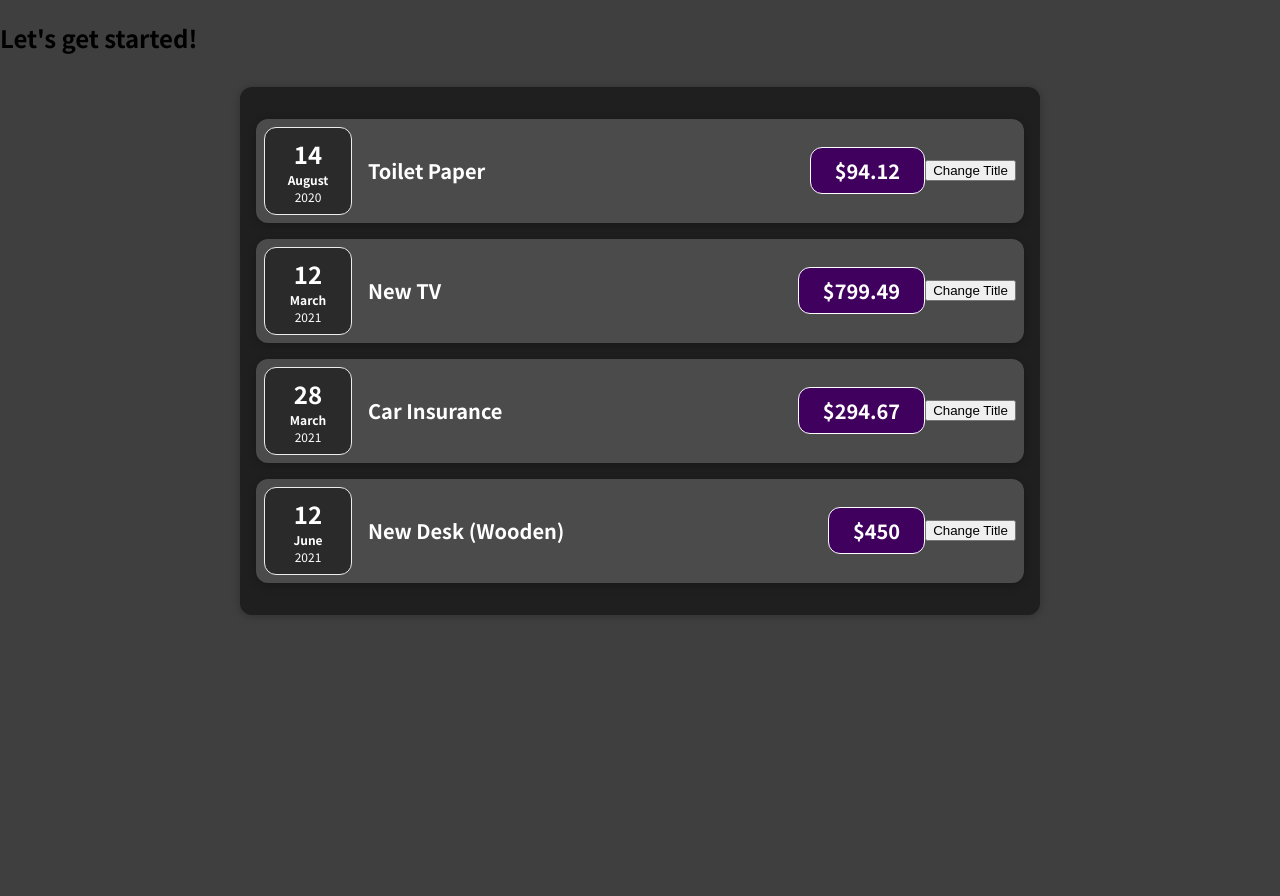
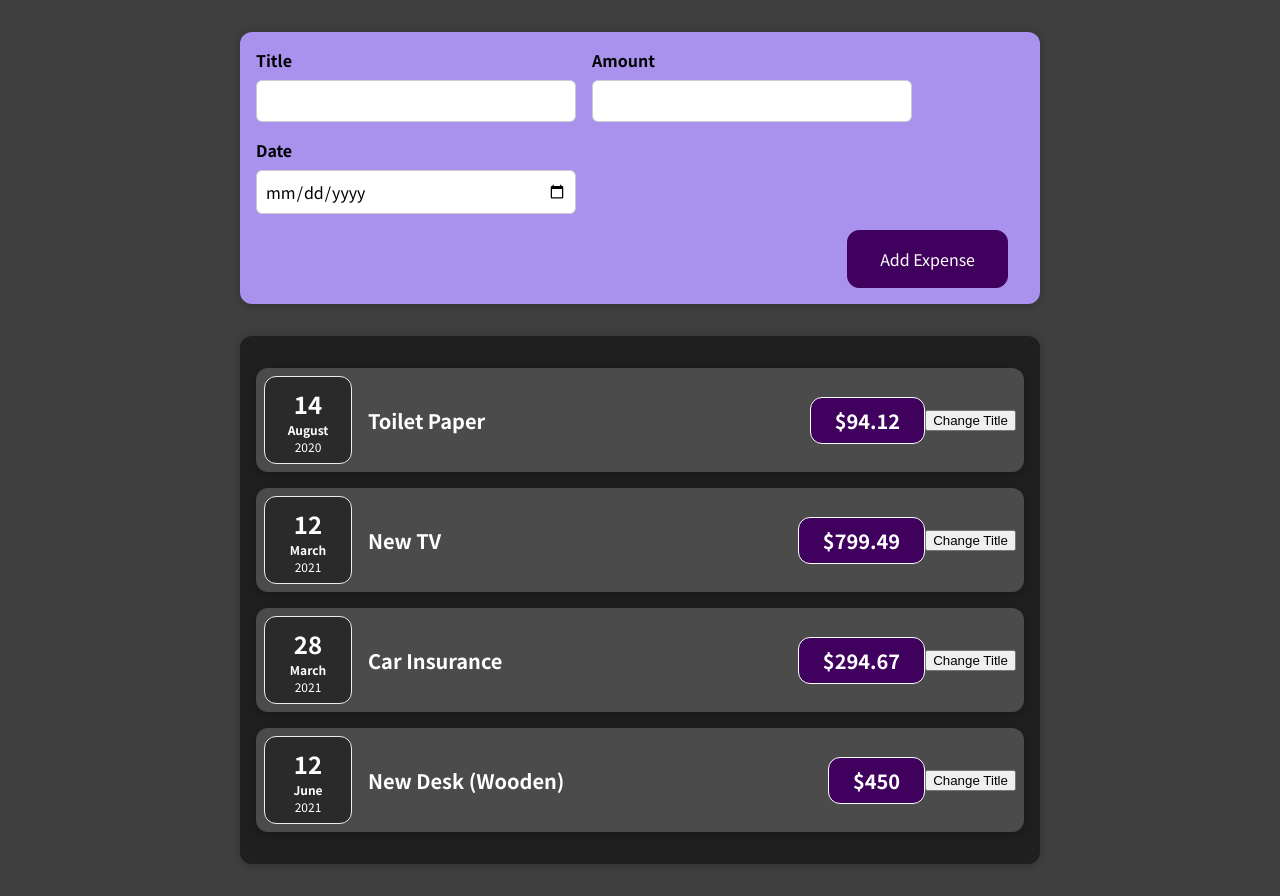
Before and after one commit to cibgraphics/reactjs-training, a React (Create React App) app: page / in a window 1280 px wide. Before the commit the page ends 800 px from the top, so only its background shows below. Built offline with nearby package versions, Linux system fonts and the light colour scheme.

Commit message:
show new expense form

```diff
--- a/src/App.js
+++ b/src/App.js
@@ -1,4 +1,5 @@
 import Expenses from './components/Expenses/Expenses';
+import NewExpense from './components/NewExpense/NewExpense';
 
 const App = () => {
   const expenses = [
@@ -29,7 +30,7 @@
 
   return (
     <div>
-      <h2>Let's get started!</h2>
+      <NewExpense />
       <Expenses items={expenses} />
     </div>
   );
--- a/src/components/Expenses/ExpenseItem.js
+++ b/src/components/Expenses/ExpenseItem.js
@@ -9,8 +9,7 @@
   const [title, setTitle] = useState(props.title);
 
   const clickHandler = () => {
-    setTitle('Updated!');
-    console.log('CLICKED!');
+    setTitle('Updated!')
   }
 
   return (
--- /dev/null
+++ b/src/components/NewExpense/ExpenseForm.css
@@ -0,0 +1,26 @@
+.new-expense__controls {
+  display: flex;
+  flex-wrap: wrap;
+  gap: 1rem;
+  margin-bottom: 1rem;
+  text-align: left;
+}
+
+.new-expense__control label {
+  font-weight: bold;
+  margin-bottom: 0.5rem;
+  display: block;
+}
+
+.new-expense__control input {
+  font: inherit;
+  padding: 0.5rem;
+  border-radius: 6px;
+  border: 1px solid #ccc;
+  width: 20rem;
+  max-width: 100%;
+}
+
+.new-expense__actions {
+  text-align: right;
+}
--- /dev/null
+++ b/src/components/NewExpense/ExpenseForm.js
@@ -0,0 +1,27 @@
+import './ExpenseForm.css'
+
+const ExpenseForm = () => {
+  return (
+    <form>
+      <div className="new-expense__controls">
+        <div className="new-expense__control">
+          <label>Title</label>
+          <input type="text" />
+        </div>
+        <div className="new-expense__control">
+          <label>Amount</label>
+          <input type="number" min="0.01" step="0.01" />
+        </div>
+        <div className="new-expense__control">
+          <label>Date</label>
+          <input type="date" min="2019-01-01" max="2023-12-31" />
+        </div>
+      </div>
+      <div className="new-expense__actions">
+        <button type="submit">Add Expense</button>
+      </div>
+    </form>
+  )
+}
+
+export default ExpenseForm;
--- /dev/null
+++ b/src/components/NewExpense/NewExpense.css
@@ -0,0 +1,38 @@
+.new-expense {
+  background-color: #a892ee;
+  padding: 1rem;
+  margin: 2rem auto;
+  width: 50rem;
+  max-width: 95%;
+  border-radius: 12px;
+  text-align: center;
+  box-shadow: 0 1px 8px rgba(0, 0, 0, 0.25);
+}
+
+.new-expense button {
+  font: inherit;
+  cursor: pointer;
+  padding: 1rem 2rem;
+  border: 1px solid #40005d;
+  background-color: #40005d;
+  color: white;
+  border-radius: 12px;
+  margin-right: 1rem;
+}
+
+.new-expense button:hover,
+.new-expense button:active {
+  background-color: #510674;
+  border-color: #510674;
+}
+
+.new-expense button.alternative {
+  color: #220131;
+  border-color: transparent;
+  background-color: transparent;
+}
+
+.new-expense button.alternative:hover,
+.new-expense button.alternative:active {
+  background-color: #ddb3f8;
+}
--- /dev/null
+++ b/src/components/NewExpense/NewExpense.js
@@ -0,0 +1,12 @@
+import './NewExpense.css'
+import ExpenseForm from './ExpenseForm.js';
+
+const NewExpense = () => {
+  return (
+    <div className="new-expense">
+      <ExpenseForm />
+    </div>
+  )
+}
+
+export default NewExpense;
```
